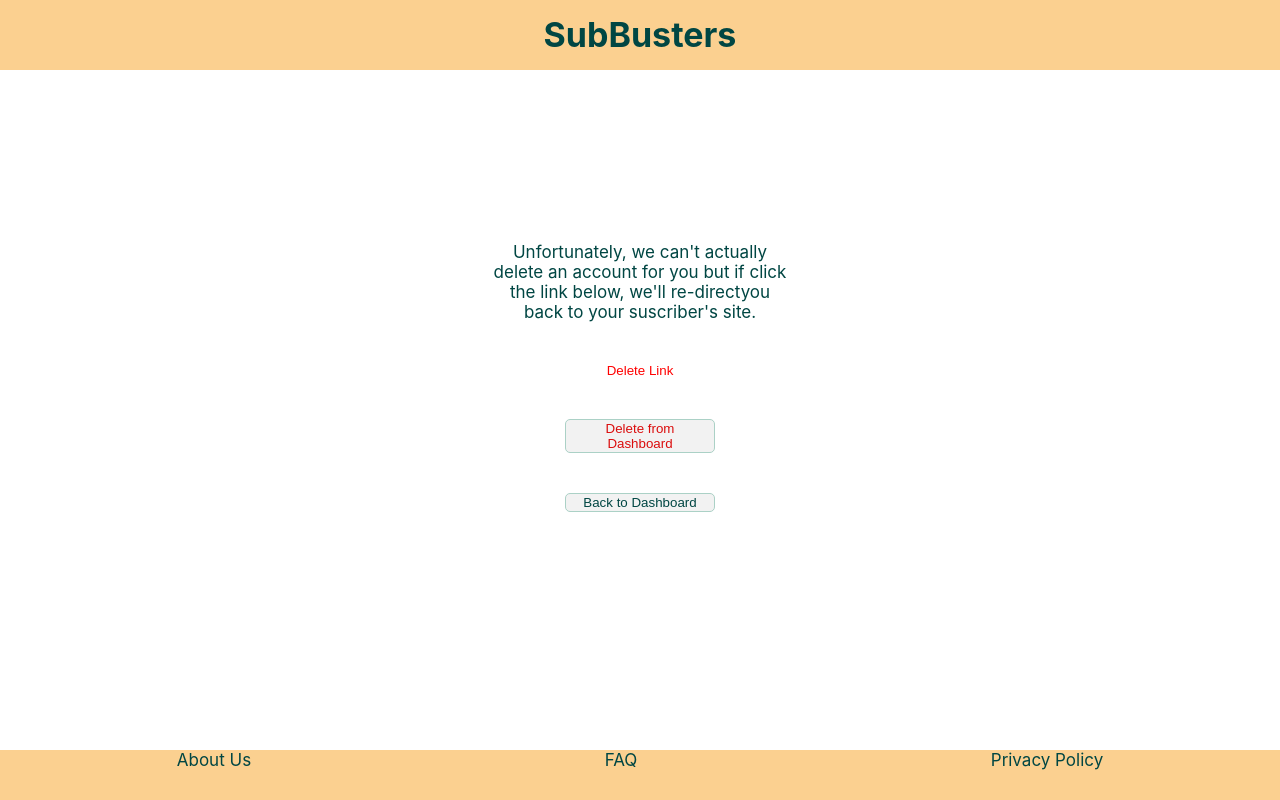
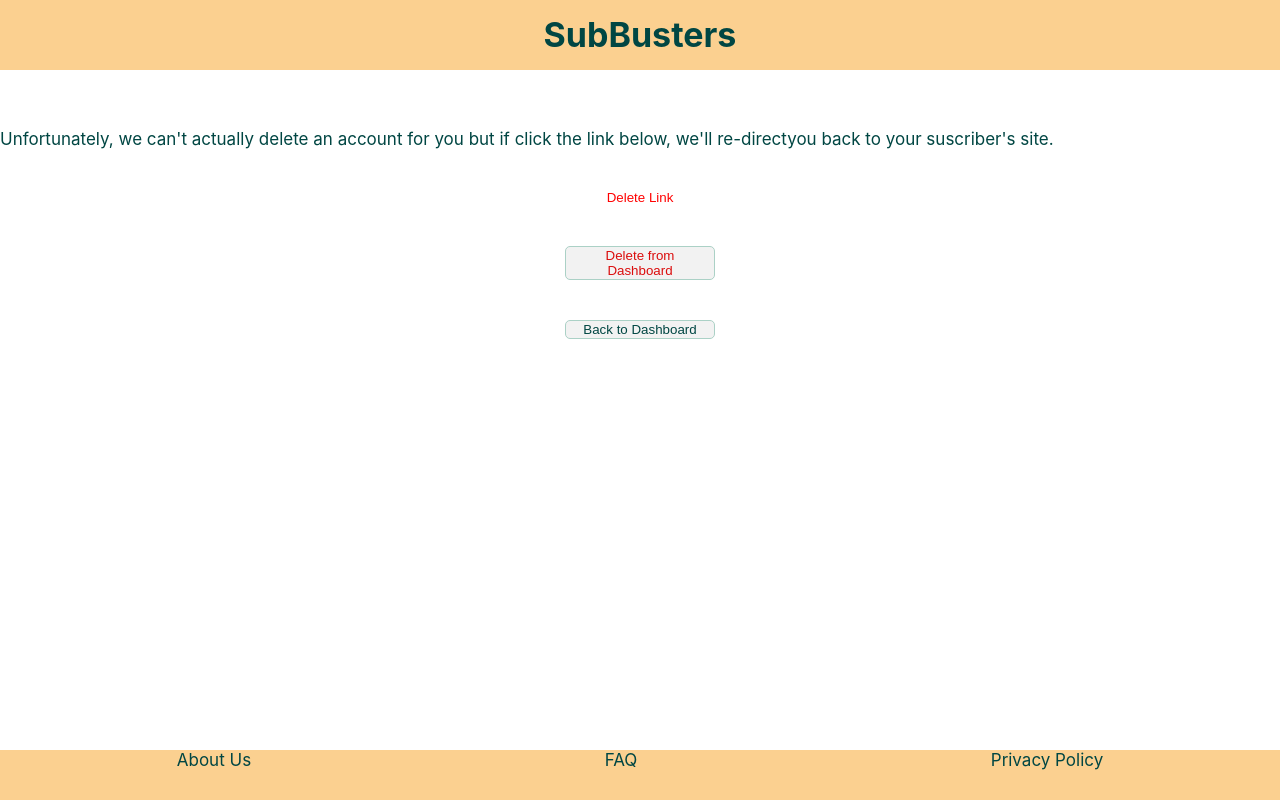
Before and after one commit to thethomasmiller/SubBusters, a React (Create React App) app in the folder client/: page /subscriptions/1 in a window 1280 px wide. Built offline with nearby package versions, Linux system fonts and the light colour scheme; no server answers.

Commit message:
feature/class-changes

```diff
--- a/client/src/screens/SubscriptionDelete/SubscriptionDelete.jsx
+++ b/client/src/screens/SubscriptionDelete/SubscriptionDelete.jsx
@@ -40,7 +40,7 @@ class SubscriptionDelete extends Component {
           <h2>{subscription.name}</h2>
         </div>
         <div>
-          <p className="body">Unfortunately, we can't actually delete an account for you but if click the link below, we'll re-directyou back to your suscriber's site.</p>
+          <p className="paragraph-text">Unfortunately, we can't actually delete an account for you but if click the link below, we'll re-directyou back to your suscriber's site.</p>
           <button className="delete-link" ><Link style={{textDecoration: 'none', color: 'red'}}  className="external" to={`/subscription/${subscription.websiteURL}` } >Delete Link</Link></button>
 
           <button className="delete-button" onClick={() => deleteSubscription(subscription._id)}>Delete from Dashboard</button>
```
